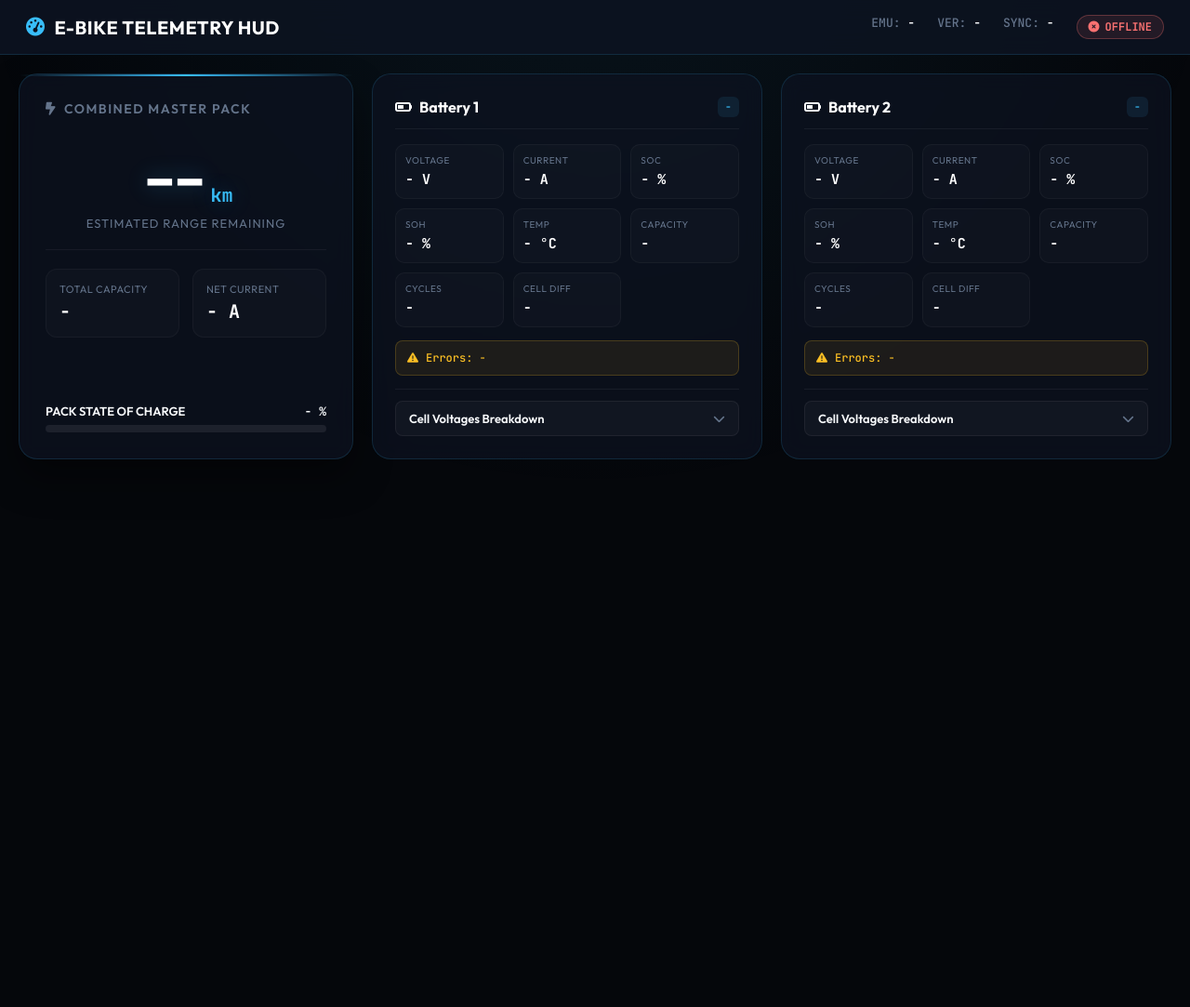
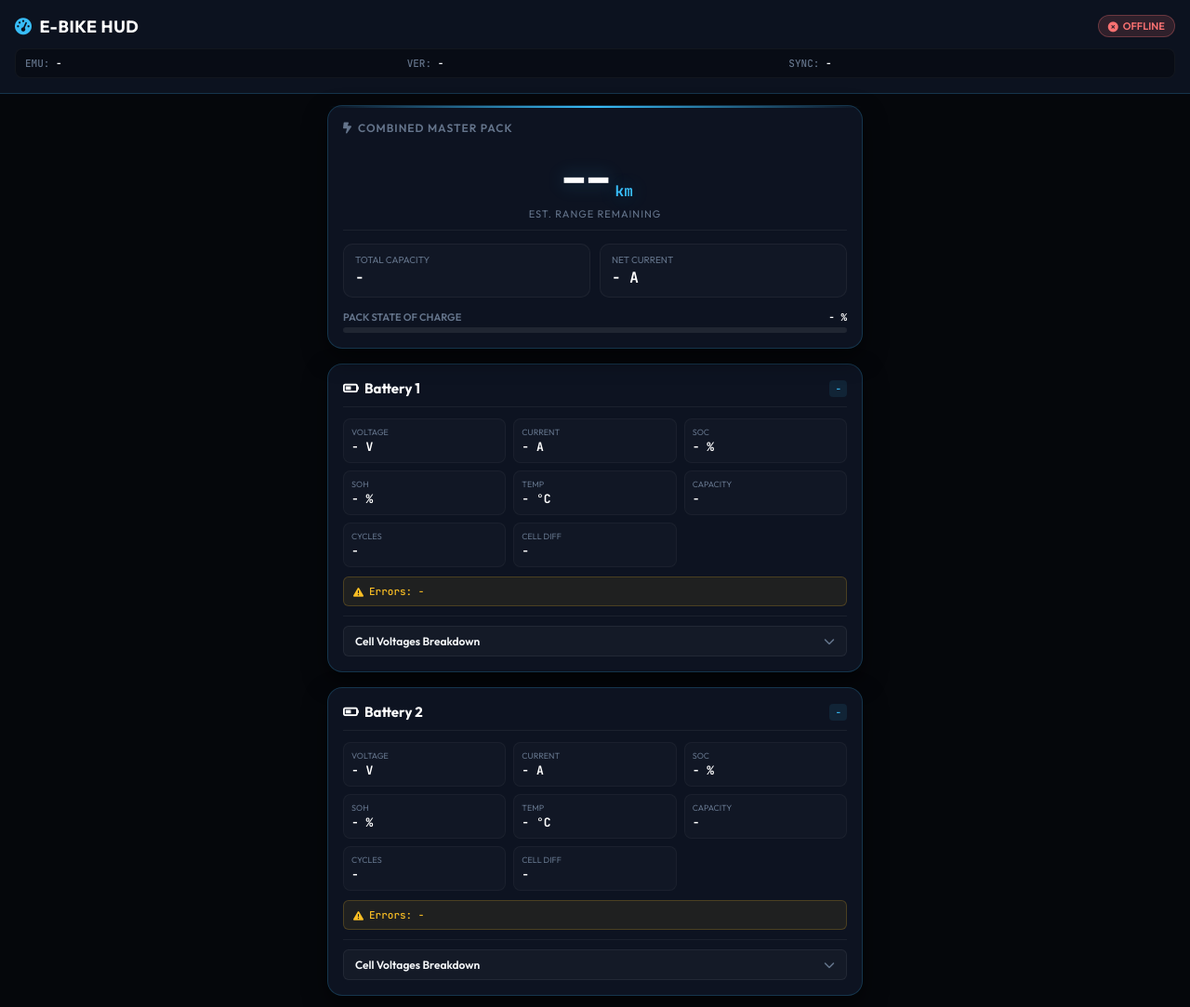
Before and after one commit to nayanakab22/ec600-web, a FastAPI app: page / in a window 1280 px wide. Shown: the whole page at 93% size. Before the commit the page ends 494 px from the top, so only its background shows below. Run offline with FastAPI, Linux system fonts and the light colour scheme.

Commit message:
Refactor dashboard styles and layout
Updated styles for dashboard layout and elements, including adjustments to colors, padding, and font sizes. Modified the structure of the dashboard header and telemetry sections for improved organization.

```diff
--- a/templates/dashboard.html
+++ b/templates/dashboard.html
@@ -13,8 +13,8 @@
     <style>
         :root {
             --bg-cockpit: #05070b;
-            --panel-bg: rgba(13, 19, 33, 0.7);
-            --panel-border: rgba(56, 189, 248, 0.15);
+            --panel-bg: #0d1321;
+            --panel-border: rgba(56, 189, 248, 0.2);
             --text-main: #f8fafc;
             --text-muted: #64748b;
             --neon-blue: #38bdf8;
@@ -30,41 +30,40 @@
 
         body {
             margin: 0;
+            padding: 0;
             font-family: 'Outfit', sans-serif;
             background: var(--bg-cockpit);
             color: var(--text-main);
+            width: 100vw;
             overflow-x: hidden;
             -webkit-font-smoothing: antialiased;
-        }
-
-        /* Ambient background glow */
-        body::before {
-            content: '';
-            position: fixed;
-            top: 0; left: 0; width: 100%; height: 100%;
-            background: radial-gradient(circle at 50% -20%, rgba(56, 189, 248, 0.08), transparent 60%);
-            z-index: -1;
         }
 
         /* ===== Cockpit Header Bar ===== */
         .dash-header {
             display: flex;
-            justify-content: space-between;
-            align-items: center;
-            padding: 16px 28px;
-            background: rgba(13, 19, 33, 0.9);
+            flex-direction: column;
+            gap: 12px;
+            padding: 16px;
+            background: rgba(13, 19, 33, 0.95);
             border-bottom: 1px solid var(--panel-border);
             backdrop-filter: blur(12px);
         }
 
+        .dash-header-top {
+            display: flex;
+            justify-content: space-between;
+            align-items: center;
+        }
+
         .dash-title {
             margin: 0;
-            font-size: 20px;
+            font-size: 18px;
             font-weight: 700;
             letter-spacing: 0.5px;
             display: flex;
             align-items: center;
-            gap: 10px;
+            gap: 8px;
             color: #fff;
             cursor: pointer;
             user-select: none;
@@ -74,12 +73,36 @@
             color: var(--neon-blue);
         }
 
+        .connection-pill {
+            display: inline-flex;
+            align-items: center;
+            gap: 5px;
+            padding: 4px 10px;
+            border-radius: 20px;
+            font-size: 11px;
+            font-weight: 600;
+            background: rgba(52, 211, 153, 0.15);
+            color: var(--neon-green);
+            border: 1px solid rgba(52, 211, 153, 0.3);
+        }
+
+        .connection-pill.offline {
+            background: rgba(248, 113, 113, 0.15);
+            color: var(--neon-red);
+            border-color: rgba(248, 113, 113, 0.3);
+        }
+
         .telemetry-meta {
-            display: flex;
-            gap: 24px;
-            font-size: 13px;
+            display: grid;
+            grid-template-columns: repeat(3, 1fr);
+            gap: 6px;
+            font-size: 11px;
             font-family: 'JetBrains Mono', monospace;
             color: var(--text-muted);
+            background: rgba(0,0,0,0.3);
+            padding: 8px 10px;
+            border-radius: 8px;
+            border: 1px solid rgba(255,255,255,0.04);
         }
 
         .meta-item span {
@@ -87,53 +110,25 @@
             font-weight: 700;
         }
 
-        .connection-pill {
-            display: inline-flex;
-            align-items: center;
-            gap: 6px;
-            padding: 4px 12px;
-            border-radius: 20px;
-            font-size: 12px;
-            font-weight: 600;
-            background: rgba(52, 211, 153, 0.1);
-            color: var(--neon-green);
-            border: 1px solid rgba(52, 211, 153, 0.3);
+        /* ===== Main Layout Container ===== */
+        .cockpit-container {
+            width: 100%;
+            max-width: 600px;
+            margin: 0 auto;
+            padding: 12px;
+            display: flex;
+            flex-direction: column;
+            gap: 16px;
         }
 
-        .connection-pill.offline {
-            background: rgba(248, 113, 113, 0.1);
-            color: var(--neon-red);
-            border-color: rgba(248, 113, 113, 0.3);
-        }
-
-        /* ===== Main Layout Grid (Automotive Cluster) ===== */
-        .cockpit-grid {
-            max-width: 1500px;
-            margin: 20px auto;
-            padding: 0 20px;
-            display: grid;
-            grid-template-columns: 360px 1fr;
-            gap: 20px;
-        }
-
-        @media(max-width: 1100px) {
-            .cockpit-grid {
-                grid-template-columns: 1fr;
-            }
-        }
-
-        /* ===== Master EV HUD Column (Combined Pack Centerpiece) ===== */
+        /* ===== Master EV HUD (Combined Pack) ===== */
         .hud-master {
             background: var(--panel-bg);
             border: 1px solid var(--panel-border);
-            border-radius: 20px;
-            padding: 28px;
-            backdrop-filter: blur(10px);
-            display: flex;
-            flex-direction: column;
-            justify-content: space-between;
+            border-radius: 16px;
+            padding: 16px;
             position: relative;
-            box-shadow: 0 20px 40px rgba(0,0,0,0.4);
+            box-shadow: 0 10px 25px rgba(0,0,0,0.5);
         }
 
         .hud-master::after {
@@ -144,93 +139,91 @@
         }
 
         .hud-title {
-            font-size: 14px;
+            font-size: 12px;
             font-weight: 600;
             text-transform: uppercase;
-            letter-spacing: 1.5px;
+            letter-spacing: 1px;
             color: var(--text-muted);
-            margin-bottom: 16px;
+            margin-bottom: 12px;
             display: flex;
             align-items: center;
-            gap: 8px;
+            gap: 6px;
         }
 
-        /* Large Central Range & SOC Gauge Styling */
         .central-gauge-container {
             text-align: center;
-            padding: 20px 0;
-            border-bottom: 1px solid rgba(255,255,255,0.05);
-            margin-bottom: 20px;
+            padding: 10px 0;
+            border-bottom: 1px solid rgba(255,255,255,0.06);
+            margin-bottom: 14px;
         }
 
         .range-massive {
-            font-size: 64px;
+            font-size: 52px;
             font-weight: 800;
             font-family: 'JetBrains Mono', monospace;
             color: #fff;
             line-height: 1;
-            text-shadow: 0 0 25px rgba(56, 189, 248, 0.3);
+            text-shadow: 0 0 20px rgba(56, 189, 248, 0.3);
         }
 
         .range-massive span {
-            font-size: 20px;
+            font-size: 16px;
             color: var(--neon-blue);
             font-weight: 600;
         }
 
         .range-label {
-            font-size: 13px;
+            font-size: 11px;
             color: var(--text-muted);
             text-transform: uppercase;
             letter-spacing: 1px;
-            margin-top: 6px;
+            margin-top: 4px;
         }
 
-        /* EV Gauge Readouts */
         .ev-metrics-grid {
             display: grid;
             grid-template-columns: 1fr 1fr;
-            gap: 14px;
+            gap: 10px;
         }
 
         .ev-metric-box {
             background: rgba(255,255,255,0.02);
-            border: 1px solid rgba(255,255,255,0.04);
-            border-radius: 12px;
-            padding: 14px;
+            border: 1px solid rgba(255,255,255,0.05);
+            border-radius: 10px;
+            padding: 10px 12px;
         }
 
         .ev-metric-label {
-            font-size: 11px;
+            font-size: 10px;
             color: var(--text-muted);
             text-transform: uppercase;
-            letter-spacing: 0.5px;
-            margin-bottom: 4px;
+            margin-bottom: 2px;
         }
 
         .ev-metric-val {
-            font-size: 20px;
+            font-size: 16px;
             font-weight: 700;
             font-family: 'JetBrains Mono', monospace;
             color: #fff;
         }
 
         .master-soc-wrap {
-            margin-top: 16px;
+            margin-top: 14px;
         }
 
         .soc-info-row {
             display: flex;
             justify-content: space-between;
-            font-size: 13px;
+            font-size: 11px;
             font-weight: 600;
-            margin-bottom: 6px;
+            margin-bottom: 4px;
+            color: var(--text-muted);
         }
 
         .cluster-bar {
-            height: 8px;
+            height: 6px;
             background: rgba(255,255,255,0.08);
-            border-radius: 4px;
+            border-radius: 3px;
             overflow: hidden;
         }
 
@@ -238,33 +231,17 @@
             height: 100%;
             width: 0%;
             background: linear-gradient(90deg, var(--neon-cyan), var(--neon-green));
-            border-radius: 4px;
+            border-radius: 3px;
             transition: width 0.6s ease;
         }
 
-
-        /* ===== Individual Packs Column (Battery 1 & 2 Dual Panels) ===== */
-        .packs-container {
-            display: grid;
-            grid-template-columns: 1fr 1fr;
-            gap: 20px;
-        }
-
-        @media(max-width: 800px) {
-            .packs-container {
-                grid-template-columns: 1fr;
-            }
-        }
-
+        /* ===== Individual Pack Panels ===== */
         .pack-panel {
             background: var(--panel-bg);
             border: 1px solid var(--panel-border);
-            border-radius: 20px;
-            padding: 24px;
-            backdrop-filter: blur(10px);
-            display: flex;
-            flex-direction: column;
-            justify-content: space-between;
+            border-radius: 16px;
+            padding: 16px;
+            box-shadow: 0 10px 25px rgba(0,0,0,0.5);
         }
 
         .pack-header {
@@ -272,77 +249,74 @@
             justify-content: space-between;
             align-items: center;
             border-bottom: 1px solid rgba(255,255,255,0.06);
-            padding-bottom: 12px;
-            margin-bottom: 16px;
+            padding-bottom: 10px;
+            margin-bottom: 12px;
         }
 
         .pack-name {
-            font-size: 16px;
+            font-size: 15px;
             font-weight: 700;
             color: #fff;
             display: flex;
             align-items: center;
-            gap: 8px;
+            gap: 6px;
         }
 
         .pack-id {
-            font-size: 12px;
+            font-size: 11px;
             font-family: 'JetBrains Mono', monospace;
             color: var(--neon-blue);
             background: rgba(56, 189, 248, 0.1);
-            padding: 3px 8px;
-            border-radius: 6px;
+            padding: 2px 6px;
+            border-radius: 4px;
         }
 
-        /* Parameter Telemetry Grids */
         .params-grid {
             display: grid;
             grid-template-columns: repeat(3, 1fr);
-            gap: 10px;
-            margin-bottom: 14px;
+            gap: 8px;
+            margin-bottom: 10px;
         }
 
         .param-cell {
             background: rgba(255,255,255,0.02);
             border: 1px solid rgba(255,255,255,0.04);
-            border-radius: 10px;
-            padding: 10px;
+            border-radius: 8px;
+            padding: 8px;
         }
 
         .param-title {
-            font-size: 10px;
+            font-size: 9px;
             color: var(--text-muted);
             text-transform: uppercase;
-            letter-spacing: 0.5px;
-            margin-bottom: 4px;
+            margin-bottom: 2px;
         }
 
         .param-val {
-            font-size: 15px;
+            font-size: 13px;
             font-weight: 700;
             font-family: 'JetBrains Mono', monospace;
             color: #fff;
         }
 
-        /* Error and Warning Bar */
         .alert-bar {
             background: rgba(251, 191, 36, 0.08);
             border: 1px solid rgba(251, 191, 36, 0.2);
             color: var(--neon-amber);
-            border-radius: 8px;
-            padding: 10px 12px;
-            font-size: 12px;
+            border-radius: 6px;
+            padding: 8px 10px;
+            font-size: 11px;
             display: flex;
             align-items: center;
-            gap: 8px;
-            margin-bottom: 14px;
+            gap: 6px;
+            margin-bottom: 10px;
             font-family: 'JetBrains Mono', monospace;
         }
 
-        /* Cell Voltages Accordion Drawer */
+        /* Cell Voltages Dropdown */
         .cells-accordion {
             border-top: 1px solid rgba(255,255,255,0.06);
-            padding-top: 12px;
+            padding-top: 10px;
         }
 
         .cells-trigger {
@@ -350,25 +324,20 @@
             background: rgba(255,255,255,0.03);
             border: 1px solid rgba(255,255,255,0.06);
             color: var(--text-main);
-            padding: 10px 14px;
-            border-radius: 8px;
+            padding: 8px 12px;
+            border-radius: 6px;
             font-family: 'Outfit', sans-serif;
-            font-size: 13px;
+            font-size: 12px;
             font-weight: 600;
             display: flex;
             justify-content: space-between;
             align-items: center;
             cursor: pointer;
-            transition: background 0.2s;
-        }
-
-        .cells-trigger:hover {
-            background: rgba(255,255,255,0.06);
         }
 
         .cells-trigger .chevron {
             color: var(--text-muted);
-            transition: transform 0.3s cubic-bezier(0.4, 0, 0.2, 1);
+            transition: transform 0.3s ease;
         }
 
         .cells-trigger.open .chevron {
@@ -378,124 +347,105 @@
         .cells-dropdown {
             max-height: 0;
             overflow: hidden;
-            transition: max-height 0.3s cubic-bezier(0.4, 0, 0.2, 1);
+            transition: max-height 0.3s ease;
         }
 
         .cells-dropdown.open {
-            max-height: 350px;
-            margin-top: 12px;
+            max-height: 300px;
+            margin-top: 10px;
             overflow-y: auto;
         }
 
         .cells-matrix {
             display: grid;
             grid-template-columns: repeat(6, 1fr);
-            gap: 6px;
+            gap: 4px;
         }
 
         .cell-unit {
             background: rgba(255,255,255,0.02);
-            border: 1px solid rgba(255,255,255,0.05);
-            border-radius: 6px;
-            padding: 6px 4px;
+            border: 1px solid rgba(255,255,255,0.04);
+            border-radius: 4px;
+            padding: 4px 2px;
             text-align: center;
         }
 
         .cell-unit .num {
-            font-size: 9px;
+            font-size: 8px;
             color: var(--text-muted);
-            text-transform: uppercase;
         }
 
         .cell-unit .volts {
-            font-size: 11px;
+            font-size: 10px;
             font-weight: 700;
             font-family: 'JetBrains Mono', monospace;
-            margin-top: 2px;
             color: #fff;
         }
 
         .cell-unit.max {
-            background: rgba(248, 113, 113, 0.15);
+            background: rgba(248, 113, 113, 0.2);
             border-color: rgba(248, 113, 113, 0.4);
         }
         .cell-unit.max .volts { color: var(--neon-red); }
 
         .cell-unit.min {
-            background: rgba(56, 189, 248, 0.15);
+            background: rgba(56, 189, 248, 0.2);
             border-color: rgba(56, 189, 248, 0.4);
         }
         .cell-unit.min .volts { color: var(--neon-blue); }
 
-
-        /* ===== GPS Modal (Cockpit Overlay) ===== */
+        /* GPS Modal */
         .modal-overlay {
             display: none;
             position: fixed;
             inset: 0;
-            background: rgba(3, 7, 18, 0.85);
+            background: rgba(3, 7, 18, 0.9);
             backdrop-filter: blur(8px);
             z-index: 1000;
             align-items: center;
             justify-content: center;
-            padding: 20px;
-            opacity: 0;
-            transition: opacity 0.3s ease;
+            padding: 16px;
         }
 
-        .modal-overlay.show {
-            display: flex;
-            opacity: 1;
-        }
+        .modal-overlay.show { display: flex; }
 
         .modal-cockpit {
             background: #0d1321;
             border: 1px solid var(--panel-border);
-            border-radius: 20px;
-            padding: 28px;
-            max-width: 400px;
+            border-radius: 16px;
+            padding: 20px;
             width: 100%;
+            max-width: 360px;
             position: relative;
-            box-shadow: 0 25px 50px rgba(0,0,0,0.6);
         }
 
         .modal-close {
             position: absolute;
-            top: 16px; right: 16px;
+            top: 12px; right: 12px;
             background: rgba(255,255,255,0.05);
             border: none;
             border-radius: 50%;
-            width: 32px; height: 32px;
+            width: 28px; height: 28px;
             display: flex; align-items: center; justify-content: center;
             color: var(--text-muted);
-            cursor: pointer;
-        }
-
-        .modal-close:hover {
-            background: rgba(255,255,255,0.1);
-            color: #fff;
         }
 
         .map-trigger-btn {
-            margin-top: 20px;
+            margin-top: 16px;
             width: 100%;
             background: var(--neon-blue);
             color: #030712;
             border: none;
-            border-radius: 10px;
-            padding: 14px;
-            font-size: 14px;
+            border-radius: 8px;
+            padding: 12px;
+            font-size: 13px;
             font-weight: 700;
             cursor: pointer;
             display: flex;
             align-items: center;
             justify-content: center;
-            gap: 8px;
-            transition: background 0.2s;
+            gap: 6px;
         }
-
-        .map-trigger-btn:hover { background: #7dd3fc; }
-        .map-trigger-btn:disabled { background: #1e293b; color: #475569; cursor: not-allowed; }
     </style>
 </head>
 
@@ -503,32 +453,31 @@
 
 <!-- Cockpit Header -->
 <div class="dash-header">
+    <div class="dash-header-top">
         <h1 class="dash-title" id="dashboardTitle">
-        <i class="fa-solid fa-gauge-high"></i> E-BIKE TELEMETRY HUD
+            <i class="fa-solid fa-gauge-high"></i> E-BIKE HUD
         </h1>
+        <span id="connectionStatus" class="connection-pill offline">
+            <i class="fa-solid fa-circle-notch fa-spin"></i> Standby
+        </span>
+    </div>
     <div class="telemetry-meta">
         <div class="meta-item">EMU: <span id="tboxId">-</span></div>
         <div class="meta-item">VER: <span id="softwareVersion">-</span></div>
         <div class="meta-item">SYNC: <span id="lastUpdate">-</span></div>
-        <div>
-            <span id="connectionStatus" class="connection-pill offline">
-                <i class="fa-solid fa-circle-notch fa-spin"></i> Standby
-            </span>
-        </div>
     </div>
 </div>
 
-<!-- Cockpit Cluster Layout -->
-<div class="cockpit-grid">
+<!-- Cockpit Container -->
+<div class="cockpit-container">
 
     <!-- MASTER HUD (Combined Pack & Range Focus) -->
     <div class="hud-master">
-        <div>
         <div class="hud-title"><i class="fa-solid fa-bolt-lightning"></i> Combined Master Pack</div>
 
         <div class="central-gauge-container">
             <div class="range-massive" id="combinedRange">--<span>km</span></div>
-                <div class="range-label">Estimated Range Remaining</div>
+            <div class="range-label">Est. Range Remaining</div>
         </div>
 
         <div class="ev-metrics-grid">
@@ -541,12 +490,11 @@
                 <div class="ev-metric-val" id="combinedCurrent">- A</div>
             </div>
         </div>
-        </div>
 
         <div class="master-soc-wrap">
             <div class="soc-info-row">
                 <span>PACK STATE OF CHARGE</span>
-                <span id="combinedSoc" style="font-family:'JetBrains Mono', monospace;">- %</span>
+                <span id="combinedSoc" style="font-family:'JetBrains Mono', monospace; color:#fff;">- %</span>
             </div>
             <div class="cluster-bar">
                 <div class="cluster-fill" id="combinedSocBar"></div>
@@ -554,12 +502,8 @@
         </div>
     </div>
 
-    <!-- DUAL INDIVIDUAL BATTERY PANELS -->
-    <div class="packs-container">
-
     <!-- BATTERY 1 -->
     <div class="pack-panel">
-            <div>
         <div class="pack-header">
             <div class="pack-name"><i class="fa-solid fa-battery-half"></i> Battery 1</div>
             <div class="pack-id" id="b1Id">-</div>
@@ -604,7 +548,6 @@
             <i class="fa-solid fa-triangle-exclamation"></i>
             <span>Errors: <span id="b1Errors">-</span></span>
         </div>
-            </div>
 
         <div class="cells-accordion">
             <button class="cells-trigger" id="b1Toggle" onclick="toggleCells('b1')">
@@ -619,7 +562,6 @@
 
     <!-- BATTERY 2 -->
     <div class="pack-panel">
-            <div>
         <div class="pack-header">
             <div class="pack-name"><i class="fa-solid fa-battery-half"></i> Battery 2</div>
             <div class="pack-id" id="b2Id">-</div>
@@ -664,7 +606,6 @@
             <i class="fa-solid fa-triangle-exclamation"></i>
             <span>Errors: <span id="b2Errors">-</span></span>
         </div>
-            </div>
 
         <div class="cells-accordion">
             <button class="cells-trigger" id="b2Toggle" onclick="toggleCells('b2')">
@@ -679,24 +620,22 @@
 
 </div>
 
-</div>
-
 <!-- GPS Modal Popup (Triggered by clicking title 5x) -->
 <div class="modal-overlay" id="gpsModal">
     <div class="modal-cockpit">
         <button class="modal-close" onclick="closeGpsModal()"><i class="fa-solid fa-xmark"></i></button>
-        <h3 style="margin-top: 0; color: #fff; display: flex; align-items: center; gap: 8px;">
+        <h3 style="margin-top: 0; color: #fff; font-size: 16px; display: flex; align-items: center; gap: 6px;">
             <i class="fa-solid fa-location-crosshairs" style="color:var(--neon-blue);"></i> Telemetry GPS Fix
         </h3>
 
-        <div style="display: grid; grid-template-columns: 1fr 1fr; gap: 12px; margin-top: 16px;">
+        <div style="display: grid; grid-template-columns: 1fr 1fr; gap: 10px; margin-top: 14px;">
             <div class="param-cell">
                 <div class="param-title">Latitude</div>
-                <div class="param-val" id="latitude" style="font-size: 14px;">-</div>
+                <div class="param-val" id="latitude" style="font-size: 12px;">-</div>
             </div>
             <div class="param-cell">
                 <div class="param-title">Longitude</div>
-                <div class="param-val" id="longitude" style="font-size: 14px;">-</div>
+                <div class="param-val" id="longitude" style="font-size: 12px;">-</div>
             </div>
         </div>
 
@@ -710,7 +649,6 @@
 let lastLat = null;
 let lastLon = null;
 
-// Secret GPS trigger: click the header title 5 times within 3 seconds
 let titleClickCount = 0;
 let titleClickTimer = null;
 const TITLE_CLICKS_NEEDED = 5;
@@ -770,7 +708,7 @@ function updateCellVoltages(containerId, cellVoltages) {
     if (!container) return;
 
     if (!Array.isArray(cellVoltages) || cellVoltages.length === 0) {
-        container.innerHTML = "<p style='color:var(--text-muted);margin:0;grid-column:1/-1;text-align:center;font-size:12px;'>No cell feed</p>";
+        container.innerHTML = "<p style='color:var(--text-muted);margin:0;grid-column:1/-1;text-align:center;font-size:11px;'>No cell feed</p>";
         return;
     }
 
@@ -849,7 +787,6 @@ function updateCombined(battery1, battery2) {
         setText("combinedCurrent", (totalCurrent / 10).toFixed(1) + " A");
     }
 
-    // Range Estimation (Wh / 18 Wh per km average consumption)
     const CONSUMPTION_WH_KM = 18;
     let totalAvailableWh = 0;
 
```
Lines whose indentation alone changed are shown as unchanged.
